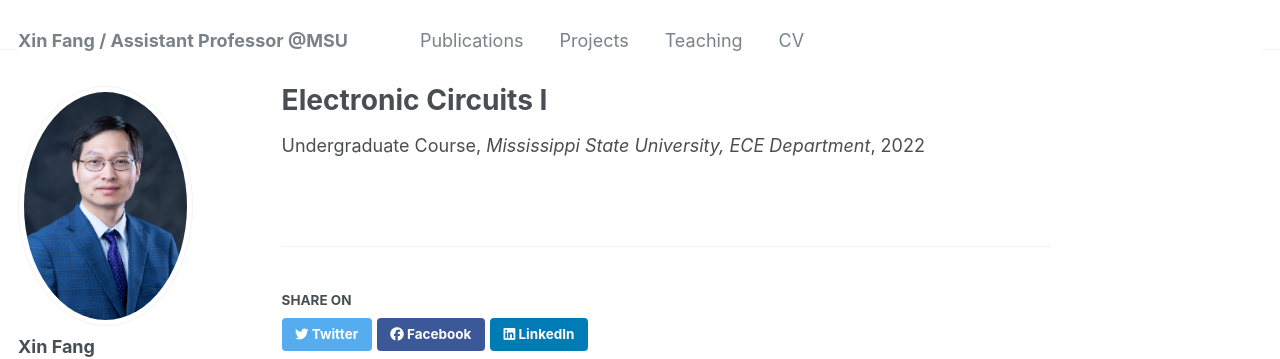
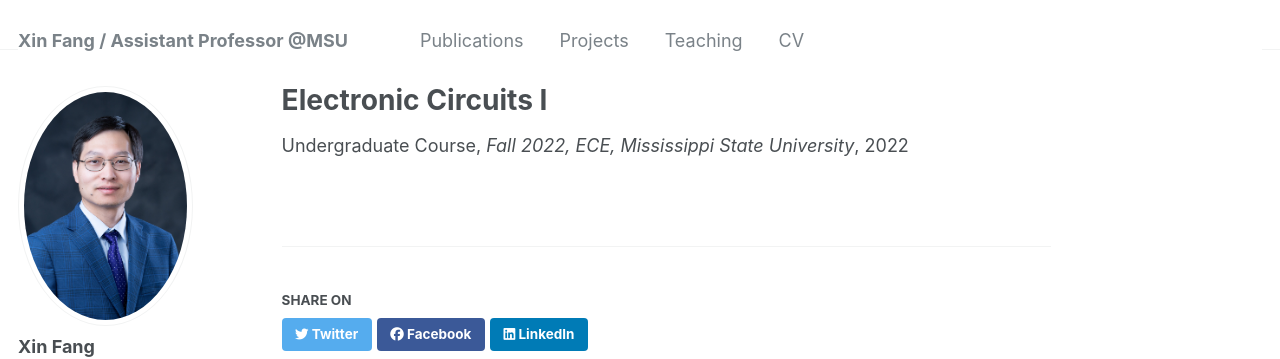
Before and after one commit to XinFang88/xinfang88.github.io, a Jekyll site: the page built from _teaching/2022-fall-teaching-1.md, in a window 1280 px wide. Shown: the top 359 px of the page. Built offline with Jekyll 4.4.1, drawn with Linux system fonts in a browser that asks for light colours; some web fonts are replaced.

Commit message:
Update 2022-fall-teaching-1.md

```diff
--- a/_teaching/2022-fall-teaching-1.md
+++ b/_teaching/2022-fall-teaching-1.md
@@ -3,6 +3,6 @@ title: "Electronic Circuits I"
 collection: teaching
 type: "Undergraduate Course"
 permalink: /teaching/2022-fall-teaching-1
-venue: "Mississippi State University, ECE Department"
+venue: "Fall 2022, ECE, Mississippi State University"
 date: 2022-08-16
 ---
```
